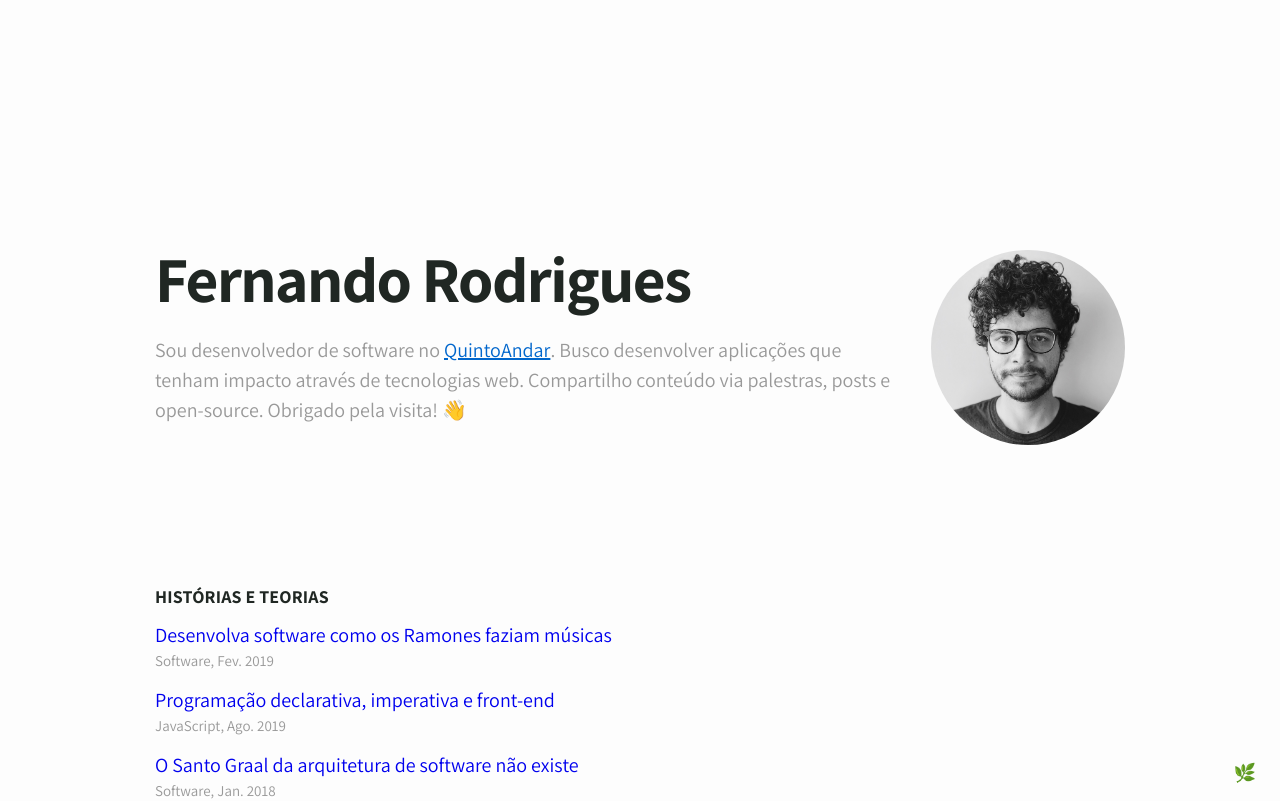
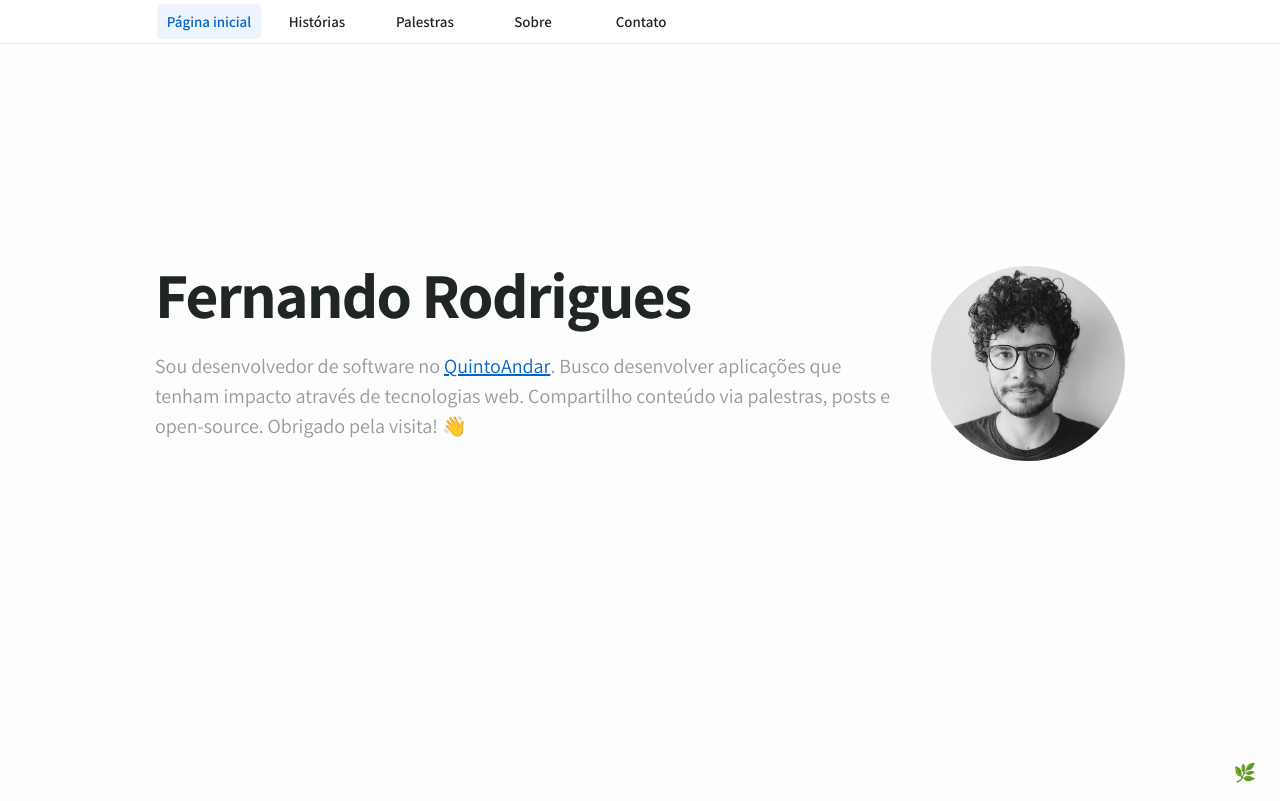
Before and after one commit to fernahh/fernahh.github.io, a Next.js app: page / in a window 1280 px wide. Shown: the top 801 px of the page. Built offline with nearby package versions, Linux system fonts and the light colour scheme.

Commit message:
Add padding for page layout

```diff
--- a/layouts/page/page.js
+++ b/layouts/page/page.js
@@ -1,3 +1,4 @@
+import { Header } from 'components/header'
 import { Meta } from 'components/meta'
 import styles from './page.module.css'
 
@@ -5,7 +6,8 @@ export const Page = ({ children }) => (
   <>
     <Meta />
     <div className={styles.page}>
-      {children}
+      <Header />
+      <div className={styles['page-content']}>{children}</div>
       <ul className={styles['page-list']}>
         <li className={styles['page-item']}>🌿</li>
       </ul>
--- a/layouts/page/page.module.css
+++ b/layouts/page/page.module.css
@@ -1,6 +1,13 @@
 .page {
+  padding-top: 44px;
   margin-left: var(--size-small);
   margin-right: var(--size-small);
+}
+
+.page-content {
+  width: 100%;
+  margin: 0 auto;
+  max-width: var(--viewport-max-width);
 }
 
 .page-list {
--- a/pages/index.js
+++ b/pages/index.js
@@ -1,13 +1,9 @@
 import { Banner } from 'components/banner'
-import { PostContentSection } from 'components/post-content-section'
-import { TalksContentSection } from 'components/talks-content-section'
 import { Page } from 'layouts/page'
 
 const Index = () => (
   <Page>
     <Banner />
-    <PostContentSection />
-    <TalksContentSection />
   </Page>
 )
 
```
